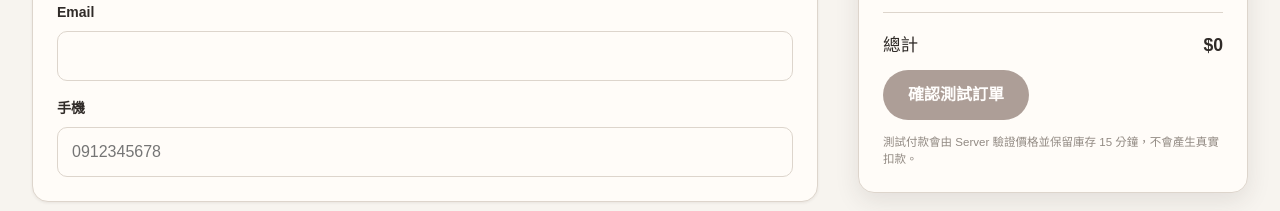
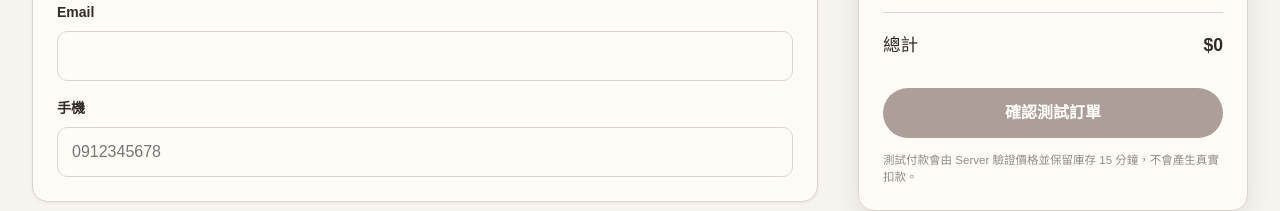
Before and after one commit to smartenginetw-oss/korean-selection-store, a Next.js app: page /checkout in a window 1280 px wide. Shown: the part 494-705 px from the top of the page. Built offline with nearby package versions, Linux system fonts and the light colour scheme; no server answers.

Commit message:
polish checkout action spacing

```diff
--- a/src/features/checkout/checkout-form.module.css
+++ b/src/features/checkout/checkout-form.module.css
@@ -14,7 +14,7 @@
 .consent input { flex: 0 0 auto; margin-top: 4px; accent-color: var(--color-primary); }
 .error { padding: 14px 16px; border: 1px solid color-mix(in srgb, var(--color-error) 35%, var(--color-border)); border-radius: var(--radius-md); color: var(--color-error); background: color-mix(in srgb, var(--color-error) 8%, var(--color-surface)); }
 .couponRow { display: grid; grid-template-columns: minmax(0, 1fr) auto; gap: 10px; align-items: center; }
-.couponRow .button { margin-top: 0; white-space: nowrap; }
+.couponRow :global(.button) { margin-top: 0; white-space: nowrap; }
 .couponMessage { display: block; min-height: 1.2em; margin-top: 7px; color: var(--color-text-muted); font-size: .72rem; line-height: 1.5; }
 .couponError { color: var(--color-error); }
 .couponSuccess { color: var(--color-success); }
@@ -28,7 +28,7 @@
 .discount { color: var(--color-success); }
 .discount small { display: block; color: inherit; font-size: .7rem; }
 .total { margin-top: 10px; padding-top: 18px; border-top: 1px solid var(--color-border); font-size: 1.1rem; }
-.summary .button { width: 100%; margin-top: 18px; }
+.summary :global(.button) { width: 100%; margin-top: 18px; }
 .summary p { margin: 14px 0 0; color: var(--color-text-muted); font-size: .72rem; line-height: 1.5; }
 .summary button:disabled { opacity: .6; cursor: not-allowed; }
 
@@ -42,5 +42,5 @@
   .sections section, .summary { padding: 20px; }
   .form { gap: 20px; }
   .couponRow { grid-template-columns: 1fr; }
-  .couponRow .button { width: 100%; }
+  .couponRow :global(.button) { width: 100%; }
 }
```
